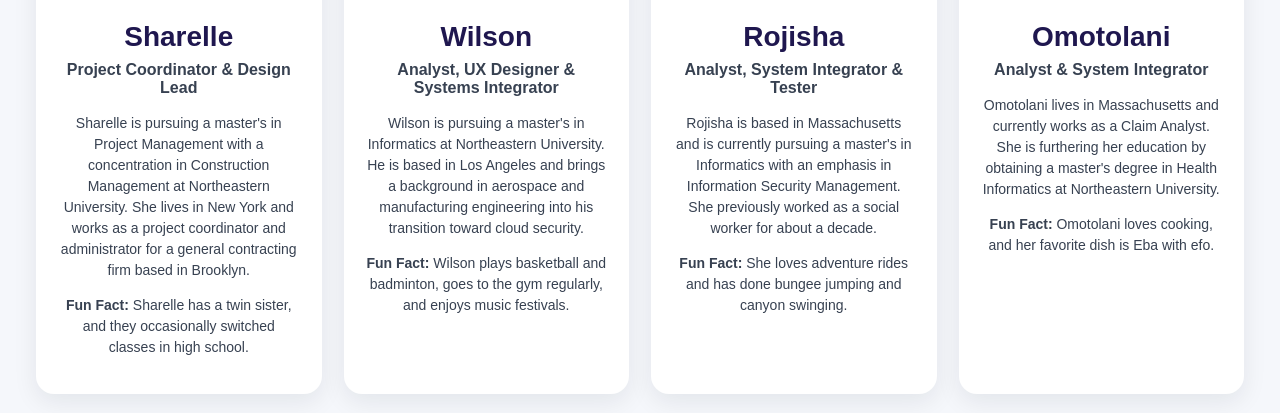
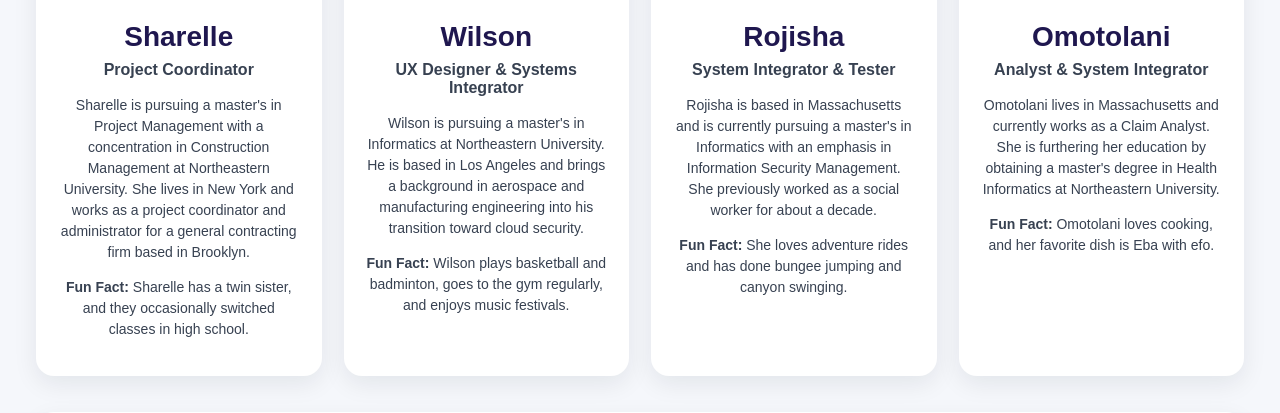
Before and after one commit to alsds-team4/alsds-team4-app, a Flask app: page /about in a window 1280 px wide. Shown: the part 676-1089 px from the top of the page. Run offline with Flask 3, Linux system fonts and the light colour scheme.

Commit message:
Update about.html

```diff
--- a/templates/about.html
+++ b/templates/about.html
@@ -34,7 +34,7 @@
       <div class="team-card">
         <img src="/static/images/sharelle.jpg" alt="Sharelle">
         <h2>Sharelle</h2>
-        <h3>Project Coordinator & Design Lead</h3>
+        <h3>Project Coordinator </h3>
         <p>
           Sharelle is pursuing a master's in Project Management with a concentration in
           Construction Management at Northeastern University. She lives in New York and
@@ -47,7 +47,7 @@
       <div class="team-card">
         <img src="/static/images/wilson.jpg" alt="Wilson">
         <h2>Wilson</h2>
-        <h3>Analyst, UX Designer & Systems Integrator</h3>
+        <h3>UX Designer & Systems Integrator </h3>
         <p>
           Wilson is pursuing a master's in Informatics at Northeastern University. He is
           based in Los Angeles and brings a background in aerospace and manufacturing
@@ -59,7 +59,7 @@
       <div class="team-card">
         <img src="/static/images/rojisha.jpg" alt="Rojisha">
         <h2>Rojisha</h2>
-        <h3>Analyst, System Integrator & Tester</h3>
+        <h3>System Integrator & Tester</h3>
         <p>
           Rojisha is based in Massachusetts and is currently pursuing a master's in
           Informatics with an emphasis in Information Security Management. She previously
```
